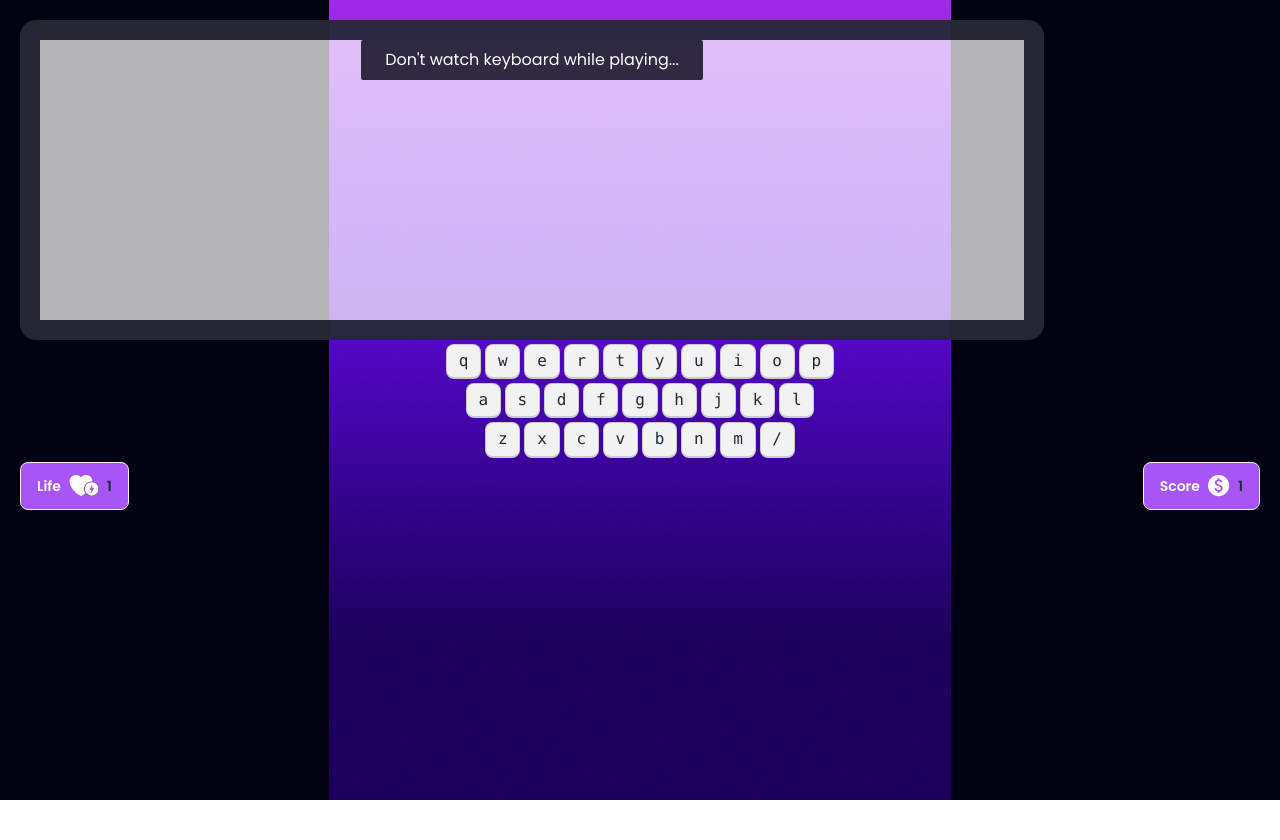
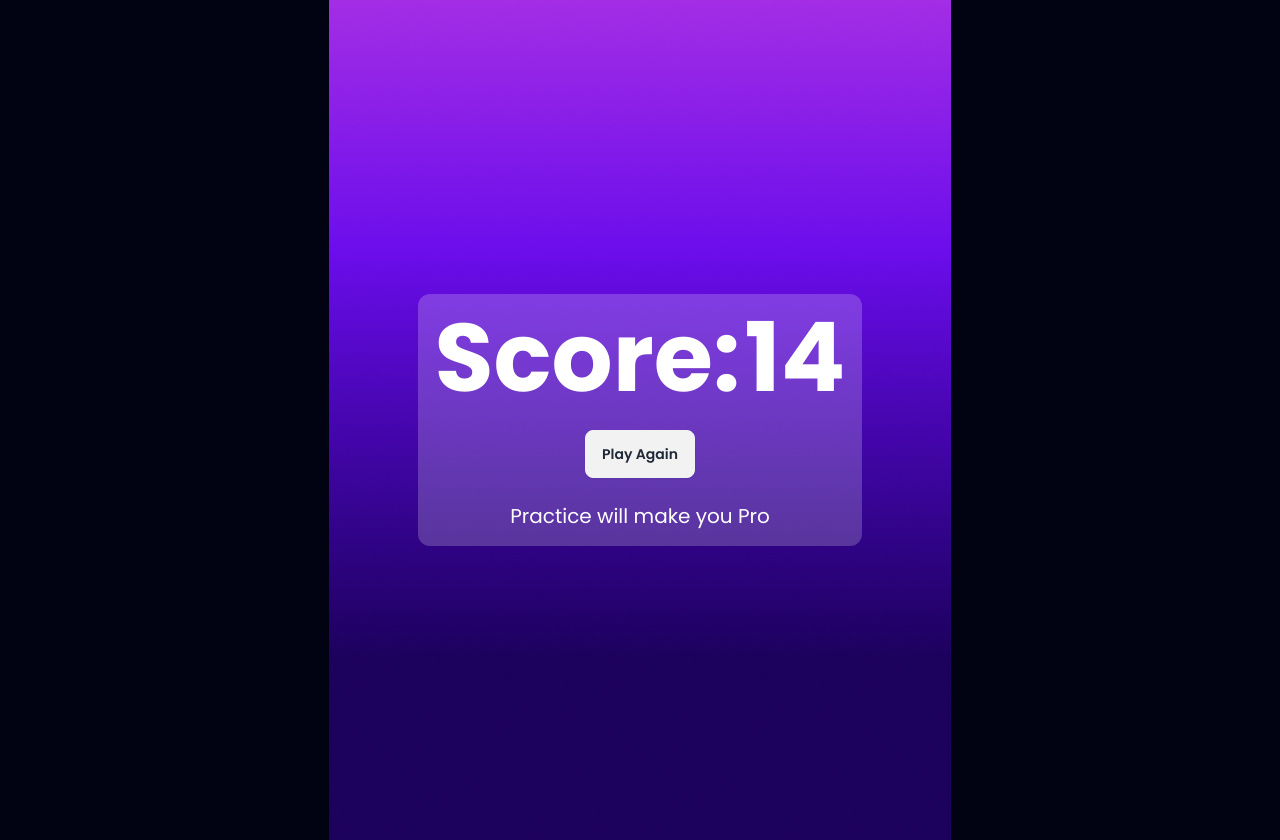
Before and after one commit to rkshawn/Alpha-clash-I, a plain HTML site: page index.html in a window 1280 px wide. Before the commit the page ends 800 px from the top, so only its background shows below. Drawn offline with nearby package versions, Linux system fonts and the light colour scheme.

Commit message:
all html and css file has been added

```diff
--- a/index.html
+++ b/index.html
@@ -26,16 +26,20 @@
          </div>
       </section>
       <!-- play ground -->
-      <section class="play-ground">
-        <div>
+      <section class="play-ground flex flex-col items-center gap-20 pt-20 hidden">
+
           <!-- screen start -->
           <div class="artboard artboard-horizontal phone-6 border-[20px] rounded-2xl border-[#010313CC] bg-[#FFFFFFB3]">
             <div class="flex justify-center">
-              <p class="bg-[#2F2941] text-white px-6 py-2 rounded-sm">Don't watch keyboard  while playing...</p>
+              <p class="bg-[#2F2941] text-white px-6 py-2 rounded-b-xl">Don't watch keyboard  while playing...</p>
+            </div>
+            <div class="flex justify-center items-center h-full">
+              <p class="text-9xl font-bold">Y</p>
             </div>
           </div>
           <!-- screen ends -->
           <!-- keyboard start -->
+              <div>
                 <div class="flex justify-center gap-1 my-1 w-full">
                   <kbd class="kbd">q</kbd>
                   <kbd class="kbd">w</kbd>
@@ -69,10 +73,11 @@
                   <kbd class="kbd">m</kbd>
                   <kbd class="kbd">/</kbd>
                 </div>
+              </div>
           <!-- keyboard ends -->
-        </div>
-        <!-- buttons -->
-        <div class="flex justify-between">
+
+        <!-- buttons starts -->
+        <div class="flex justify-between w-1/2">
           <button class="btn bg-purple-500 ">
             <p class="text-white">Life</p>
             <img src="images/heart.svg" alt="">
@@ -85,8 +90,16 @@
           </button>
 
         </div>
+        <!-- button ends -->
       </section>
-      <section class="score"></section>
+      <section class="score flex items-center justify-center min-h-screen">
+          <div class="text-center space-y-6 bg-[#ffffff33] rounded-xl p-4">
+            <p class="text-white"><span class="text-8xl font-bold">Score:</span>
+              <span class="text-8xl font-bold">14</span></p>
+            <button class="btn">Play Again</button>
+            <p class="text-white text-xl">Practice will make you Pro</p>
+          </div>
+      </section>
     </main>
   </body>
 </html>
```
Lines whose indentation alone changed are shown as unchanged.
